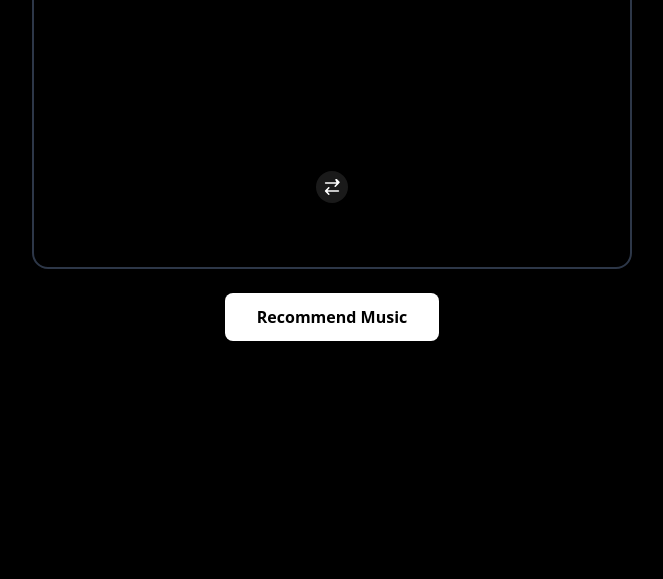
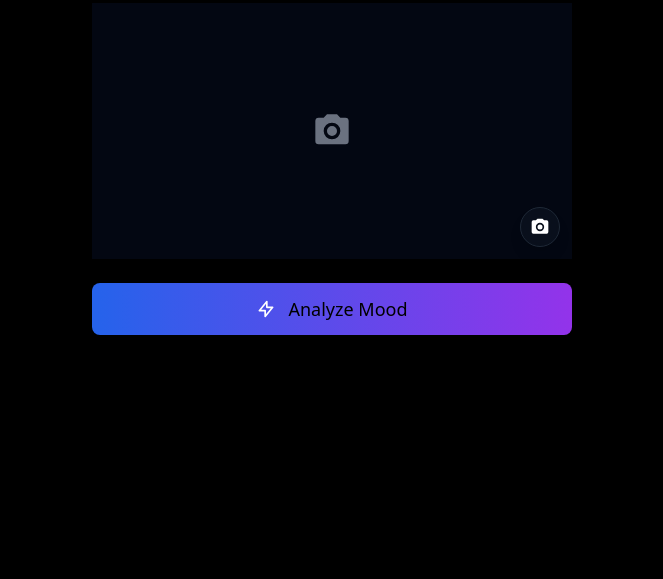
Before and after one commit to riyazweb/facespotify, a Flask app: page / in a window 1280 px wide. Shown: the part 221-800 px from the top of the page, without its empty margins (308-971 px from the left). Run offline with Flask 3, Linux system fonts and the light colour scheme; some libraries are stand-ins or nearby versions.

Commit message:
Update index.html

```diff
--- a/templates/index.html
+++ b/templates/index.html
@@ -1,193 +1,67 @@
 <!DOCTYPE html>
 <html lang="en">
 <head>
-  <meta charset="UTF-8" />
-  <meta name="viewport" content="width=device-width, initial-scale=1.0"/>
-  <title>Capture Webcam Image</title>
-  <!-- Tailwind CSS CDN -->
+  <meta charset="UTF-8">
+  <meta name="viewport" content="width=device-width, initial-scale=1.0, maximum-scale=1.0, user-scalable=no">
+  <title>Emotion Music Recommender</title>
   <script src="https://cdn.tailwindcss.com"></script>
   <style>
-    /* Spinner Animation */
-    .spinner {
-      border: 4px solid rgba(255, 255, 255, 0.3);
-      border-top: 4px solid #ffffff;
-      border-radius: 50%;
-      width: 24px;
-      height: 24px;
-      animation: spin 1s linear infinite;
-    }
-
     @keyframes spin {
       to { transform: rotate(360deg); }
     }
-
-    .main-container {
-      min-height: 100vh;
-      display: flex;
-      flex-direction: column;
-      padding: 1.5rem;
-      background-color: #000;
-      color: #fff;
-    }
-
-    .webcam-container {
-      position: relative;
-      width: 100%;
-      max-width: 600px;
-      aspect-ratio: 16 / 9;
-      margin: 0 auto 1.5rem;
-      border: 2px solid #2d3748;
-      border-radius: 1rem;
-      overflow: hidden;
-    }
-
-    #webcam {
-      width: 100%;
-      height: 100%;
-      object-fit: cover;
-    }
-
-    #cameraToggleButton {
-      position: absolute;
-      bottom: 4rem;
-      left: 50%;
-      transform: translateX(-50%);
-      width: 32px;
-      height: 32px;
-      background-color: rgba(255, 255, 255, 0.1);
-      backdrop-filter: blur(10px);
-      display: flex;
-      align-items: center;
-      justify-content: center;
-      border: none;
-      border-radius: 50%;
-      cursor: pointer;
-      transition: background-color 0.3s;
-    }
-
-    #cameraToggleButton:hover {
-      background-color: rgba(255, 255, 255, 0.2);
-    }
-
-    .camera-icon {
-      width: 16px;
-      height: 16px;
-      fill: #ffffff;
-    }
-
-    /* Style for each song embed container */
-    .song-container {
-      margin-bottom: 2rem;
-    }
-
-    /* Optional: Adjust iframe height as needed */
-    .spotify-iframe {
-      width: 100%;
-      height: 152px;
-      border: none;
-    }
-
-    /* Style for song title and artist */
-    .song-info {
-      margin-bottom: 0.5rem;
-      font-size: 1.1rem;
-      font-weight: bold;
-    }
-
-    /* Responsive iframe */
-    .iframe-wrapper {
-      position: relative;
-      padding-top: 56.25%; /* 16:9 Aspect Ratio */
-      height: 0;
-    }
-
-    .iframe-wrapper iframe {
-      position: absolute;
-      top: 0;
-      left: 0;
-      width: 100%;
-      height: 100%;
-      border: 0;
-    }
-
-    /* Style for the big "app" text */
-    .title {
-      font-size: 4rem; /* Large font size */
-      font-weight: bold;
-      text-align: center; /* Centered text */
-      margin-bottom: 2rem; /* Space below the title */
-      color: #fff; /* White color */
+    .webcam-transition {
+      transition: all 0.3s ease-in-out;
     }
   </style>
 </head>
-<body>
-  <div class="main-container">
-    <!-- Big "app" Text at the Top -->
-    <h1 class="title">APP</h1>
+<body class="bg-black min-h-screen flex flex-col items-center justify-start pt-8">
+  <div class="max-w-md w-full px-4 py-4 sm:max-w-lg">
+    <header class="text-center mb-6">
+      <img src="https://i.postimg.cc/j5Tdt9n0/New-Project-11.png" alt="Logo" class="w-40 mx-auto mb-3">
+      <p class="text-sm text-gray-400">Your AI music companion</p>
+    </header>
 
-    <!-- Webcam Container -->
-    <div class="webcam-container">
-      <video id="webcam" autoplay playsinline muted></video>
+    <div id="webcamContainer" class="relative group mb-6 webcam-transition">
+      <div class="h-64 rounded-xl overflow-hidden border-2 border-gray-800 bg-gray-950 flex items-center justify-center">
+        <video id="webcam" class="w-full h-auto object-cover" autoplay playsinline muted></video>
+        <div id="webcamPlaceholder" class="absolute inset-0 bg-gray-950 flex items-center justify-center">
+          <svg class="w-10 h-10 text-gray-500" fill="currentColor" viewBox="0 0 24 24">
+            <path d="M4 4h3l2-2h6l2 2h3a2 2 0 0 1 2 2v12a2 2 0 0 1-2 2H4a2 2 0 0 1-2-2V6a2 2 0 0 1 2-2m8 3a5 5 0 0 0-5 5a5 5 0 0 0 5 5a5 5 0 0 0 5-5a5 5 0 0 0-5-5m0 2a3 3 0 0 1 3 3a3 3 0 0 1-3 3a3 3 0 0 1-3-3a3 3 0 0 1 3-3z"/>
+          </svg>
+        </div>
+      </div>
 
-      <!-- Camera Toggle Button -->
       <button
         id="cameraToggleButton"
-        title="Switch Camera"
-        class="absolute bottom-16 left-1/2 transform -translate-x-1/2
-               w-8 h-8 bg-white/10 backdrop-blur-sm
-               flex items-center justify-center
-               hover:bg-white/20
-               transition-all rounded-full"
+        class="absolute bottom-3 right-3 w-10 h-10 flex items-center justify-center
+                bg-gray-900/50 backdrop-blur-lg border border-gray-800 rounded-full hover:bg-gray-800/60
+                transition-all shadow-lg"
       >
-        <!-- SVG Icon for Camera Switch -->
-        <svg
-          version="1.1"
-          id="Layer_1"
-          xmlns="http://www.w3.org/2000/svg"
-          xmlns:xlink="http://www.w3.org/1999/xlink"
-          x="0px"
-          y="0px"
-          viewBox="0 0 20 20"
-          enable-background="new 0 0 20 20"
-          xml:space="preserve"
-          class="camera-icon"
-        >
-          <g id="swap:_horizontal_1_">
-            <g>
-              <path
-                fill="#FFFFFF"
-                fill-rule="evenodd"
-                clip-rule="evenodd"
-                d="M16.02,10C16.01,10,16.01,10,16.02,10C16,10,16,10,16,10H16.02z
-                   M2,6h13.58l-2.29,2.29C13.1,8.48,12.99,8.73,12.99,9c0,0.55,0.45,1,1,1
-                   c0.28,0,0.53-0.11,0.71-0.29l4-4c0.18-0.18,0.29-0.43,0.29-0.71C20,4.11,19.89,3.86,19.71,3.68l-4-4C15.52,0.11,15.27,0,14.99,0
-                   c-0.55,0-1,0.45-1,1c0,0.28,0.11,0.53,0.29,0.71L15.58,4H2C1.45,4,1,4.45,1,5C1,5.55,1.45,6,2,6z M4,10H3.98
-                   C3.99,10,3.99,10,4,10C4,10,4,10,4,10z M18,14H4.42l2.29-2.29C6.9,11.52,7.01,11.27,7.01,11c0-0.55-0.45-1-1-1
-                   c-0.28,0-0.53,0.11-0.71,0.29l-4,4C1.12,14.47,1.01,14.72,1.01,15c0,0.28,0.11,0.53,0.29,0.71l4,4C5.48,19.89,5.73,20,6.01,20
-                   c0.55,0,1-0.45,1-1c0-0.28-0.11-0.53-0.29-0.71L4.42,16H18c0.55,0,1-0.45,1-1C19,14.45,18.55,14,18,14z"
-              />
-            </g>
-          </g>
+        <svg class="w-5 h-5 text-white" fill="currentColor" viewBox="0 0 24 24">
+          <path d="M4 4h3l2-2h6l2 2h3a2 2 0 0 1 2 2v12a2 2 0 0 1-2 2H4a2 2 0 0 1-2-2V6a2 2 0 0 1 2-2m8 3a5 5 0 0 0-5 5a5 5 0 0 0 5 5a5 5 0 0 0 5-5a5 5 0 0 0-5-5m0 2a3 3 0 0 1 3 3a3 3 0 0 1-3 3a3 3 0 0 1-3-3a3 3 0 0 1 3-3z"/>
         </svg>
       </button>
     </div>
 
-    <!-- Submit Button + Spinner Container -->
-    <div class="flex flex-col items-center mb-6">
+    <div class="text-center mb-6">
       <button
         id="submitBtn"
-        class="bg-white text-black px-8 py-3 rounded-lg font-semibold
-               hover:bg-gray-200 transition-all"
+        class="bg-gradient-to-r from-blue-600 to-purple-600 hover:from-blue-500 hover:to-purple-500
+                px-8 py-3 rounded-lg font-medium text-base transition-all active:scale-95
+                shadow-md w-full flex items-center justify-center gap-3 text-lg"
       >
-        Recommend Music
+        <svg class="w-5 h-5 text-white" fill="none" stroke="currentColor" viewBox="0 0 24 24">
+          <path stroke-linecap="round" stroke-linejoin="round" stroke-width="2" d="M13 10V3L4 14h7v7l9-11h-7z"/>
+        </svg>
+        Analyze Mood
       </button>
-      <div id="spinner" class="hidden mt-4">
-        <div class="spinner"></div>
+
+      <div id="spinner" class="hidden mt-6">
+        <div class="inline-block w-8 h-8 border-[3px] border-gray-600 border-t-blue-500 rounded-full animate-spin"></div>
       </div>
     </div>
 
-    <!-- Result display -->
-    <div id="geminiResponse" class="text-center"></div>
+    <div id="geminiResponse" class="space-y-6"></div>
   </div>
 
   <script>
@@ -196,15 +70,20 @@
     const submitButton = document.getElementById('submitBtn');
     const spinner = document.getElementById('spinner');
     const geminiResponse = document.getElementById('geminiResponse');
+    const webcamContainer = document.getElementById('webcamContainer');
+    const webcamPlaceholder = document.getElementById('webcamPlaceholder');
 
     let currentStream;
     let usingFrontCamera = false;
+    // Removed imageCaptured flag to allow multiple submissions
 
-    // 1. Initialize the camera
+    // Camera initialization
     const initCamera = (useFront) => {
       const constraints = {
         video: {
-          facingMode: useFront ? 'user' : 'environment'
+          facingMode: useFront ? 'user' : 'environment',
+          width: { ideal: 1280 },
+          height: { ideal: 720 }
         },
         audio: false
       };
@@ -216,47 +95,49 @@
           }
           currentStream = stream;
           videoElement.srcObject = stream;
+          videoElement.classList.remove('hidden');
+          webcamPlaceholder.classList.add('hidden');
         })
         .catch(error => {
-          console.error('Error accessing webcam:', error);
-          alert('Could not access your camera. Please check your permissions.');
+          console.error('Camera error:', error);
+          alert('Camera access required for this app. Please enable permissions.');
+          videoElement.classList.add('hidden');
+          webcamPlaceholder.classList.remove('hidden');
         });
     };
 
-    // Start with the back camera
+    // Start with back camera
     initCamera(usingFrontCamera);
 
-    // 2. Toggle camera
+    // Camera toggle handler
     cameraToggleButton.addEventListener('click', () => {
       usingFrontCamera = !usingFrontCamera;
       initCamera(usingFrontCamera);
     });
 
-    // 3. Capture Image from Video
+    // Image capture function
     function captureImage() {
-      // Create a canvas to draw the current frame
       const canvas = document.createElement('canvas');
       canvas.width = videoElement.videoWidth;
       canvas.height = videoElement.videoHeight;
       const ctx = canvas.getContext('2d');
       ctx.drawImage(videoElement, 0, 0, canvas.width, canvas.height);
-      // Convert canvas to Blob asynchronously
       return new Promise((resolve) => {
-        canvas.toBlob((blob) => {
-          resolve(blob);
-        }, 'image/jpeg', 0.9);
+        canvas.toBlob((blob) => resolve(blob), 'image/jpeg', 0.85);
       });
     }
 
-    // 4. Handle submit - capture image and send to server
+    // Submit handler with smooth scroll added
     submitButton.addEventListener('click', async () => {
-      spinner.classList.remove('hidden');
-      geminiResponse.innerHTML = ''; // Clear previous results
+      try {
+        spinner.classList.remove('hidden');
+        geminiResponse.innerHTML = '';
 
-      try {
+        // Optional: You can still add a slight visual effect here if needed
+
         const imageBlob = await captureImage();
 
-        // Send the image to /save_image
+        // Simulated API call - replace with actual endpoint
         const response = await fetch('/save_image', {
           method: 'POST',
           headers: { 'Content-Type': 'image/jpeg' },
@@ -267,42 +148,48 @@
         spinner.classList.add('hidden');
 
         if (data.emotion_found) {
-          // Display emotion and recommended music
-          let htmlString = `<p class="song-info">Detected Emotion: <strong>${data.emotion_found}</strong></p>`;
-          htmlString += '<div>';
+          let html = `
+            <div class="bg-gray-900/50 p-6 rounded-xl mb-6">
+              <p class="text-lg text-gray-400 mb-2">Detected emotion:</p>
+              <h3 class="text-2xl font-semibold text-purple-400">${data.emotion_found}</h3>
+            </div>`;
 
-          if (data.links && data.links.length > 0) {
+          if (data.links?.length) {
             data.links.forEach(item => {
-              // Check if the link is a Spotify track
               if (item.link.includes('spotify.com/track/')) {
                 const trackId = item.link.split('/track/')[1].split('?')[0];
-                const embedUrl = `https://open.spotify.com/embed/track/${trackId}?utm_source=oembed`;
-
-                htmlString += `
-                  <div class="song-container">
-                    <p class="song-info">${item.song} - ${item.artist}</p>
-                    <div class="iframe-wrapper">
-                      <iframe src="${embedUrl}" class="spotify-iframe" allow="clipboard-write; encrypted-media; fullscreen; picture-in-picture;"></iframe>
+                html += `
+                  <div class="bg-gray-900/50 p-4 rounded-xl mb-6">
+                    <p class="text-md text-gray-300 mb-2">${item.song} - ${item.artist}</p>
+                    <div class="aspect-video rounded-lg overflow-hidden">
+                      <iframe src="https://open.spotify.com/embed/track/${trackId}"
+                        class="w-full h-full"
+                        frameborder="0"
+                        allow="encrypted-media"
+                        loading="lazy">
+                      </iframe>
                     </div>
-                  </div>
-                `;
+                  </div>`;
               }
-              // If the link is not a Spotify track, do not display it
             });
           }
-
-          htmlString += '</div>';
-          geminiResponse.innerHTML = htmlString;
+          geminiResponse.innerHTML = html;
         } else {
-          geminiResponse.textContent = data.message || 'No emotion detected.';
+          geminiResponse.innerHTML = <p class="text-gray-400 text-center text-lg">No emotion detected. Try again!</p>;
         }
 
+        // Smoothly scroll to the results section
+        geminiResponse.scrollIntoView({ behavior: 'smooth' });
       } catch (error) {
         spinner.classList.add('hidden');
-        geminiResponse.textContent = 'Error capturing or sending image: ' + error;
-        console.error(error);
+        geminiResponse.innerHTML = <p class="text-red-400 text-center text-lg">Error: ${error.message}</p>;
+        console.error('Submission error:', error);
       }
     });
+
+    // Mobile viewport adjustment
+    let viewport = document.querySelector("meta[name=viewport]");
+    viewport.setAttribute("content", viewport.content + ", height=" + window.innerHeight);
   </script>
 </body>
 </html>
```
